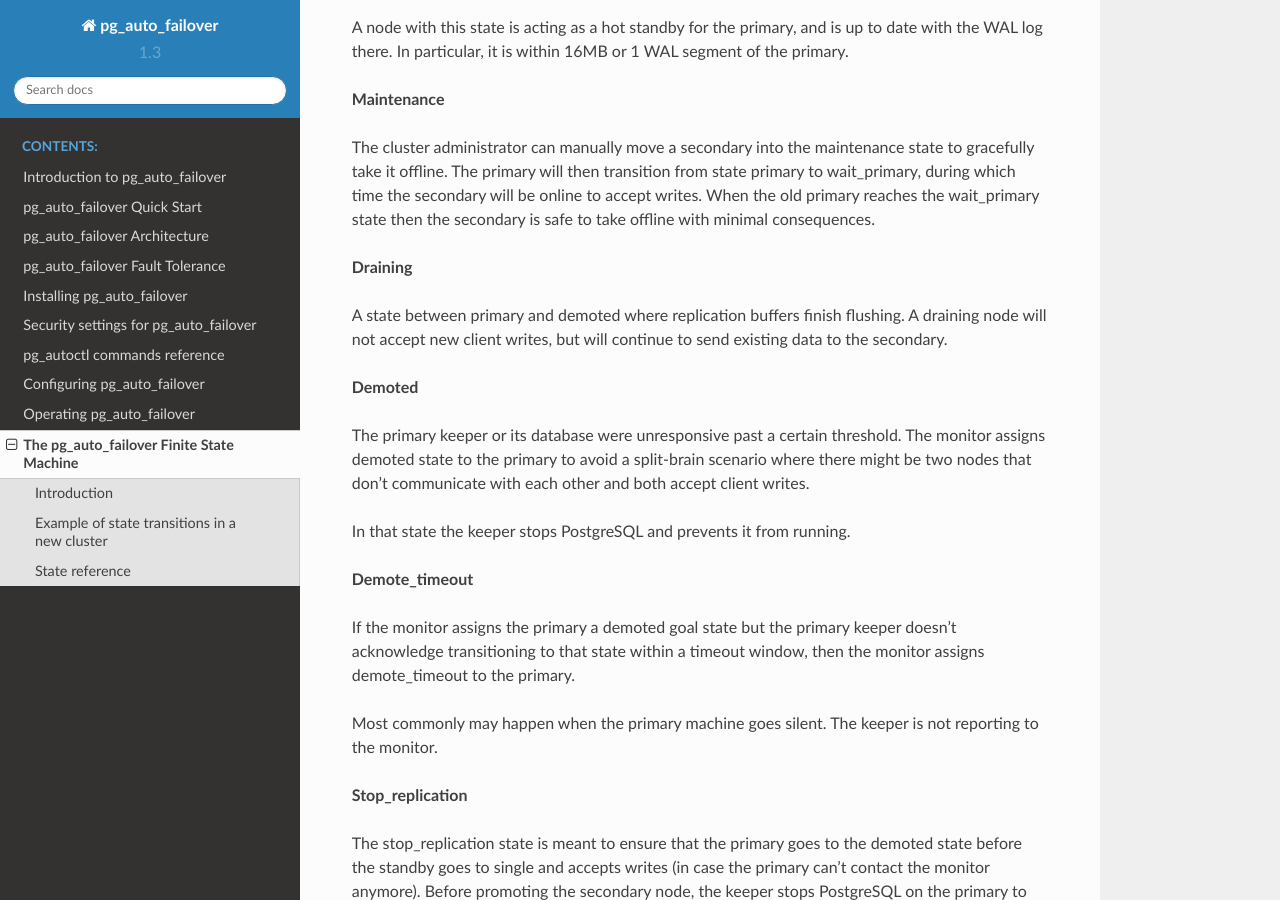
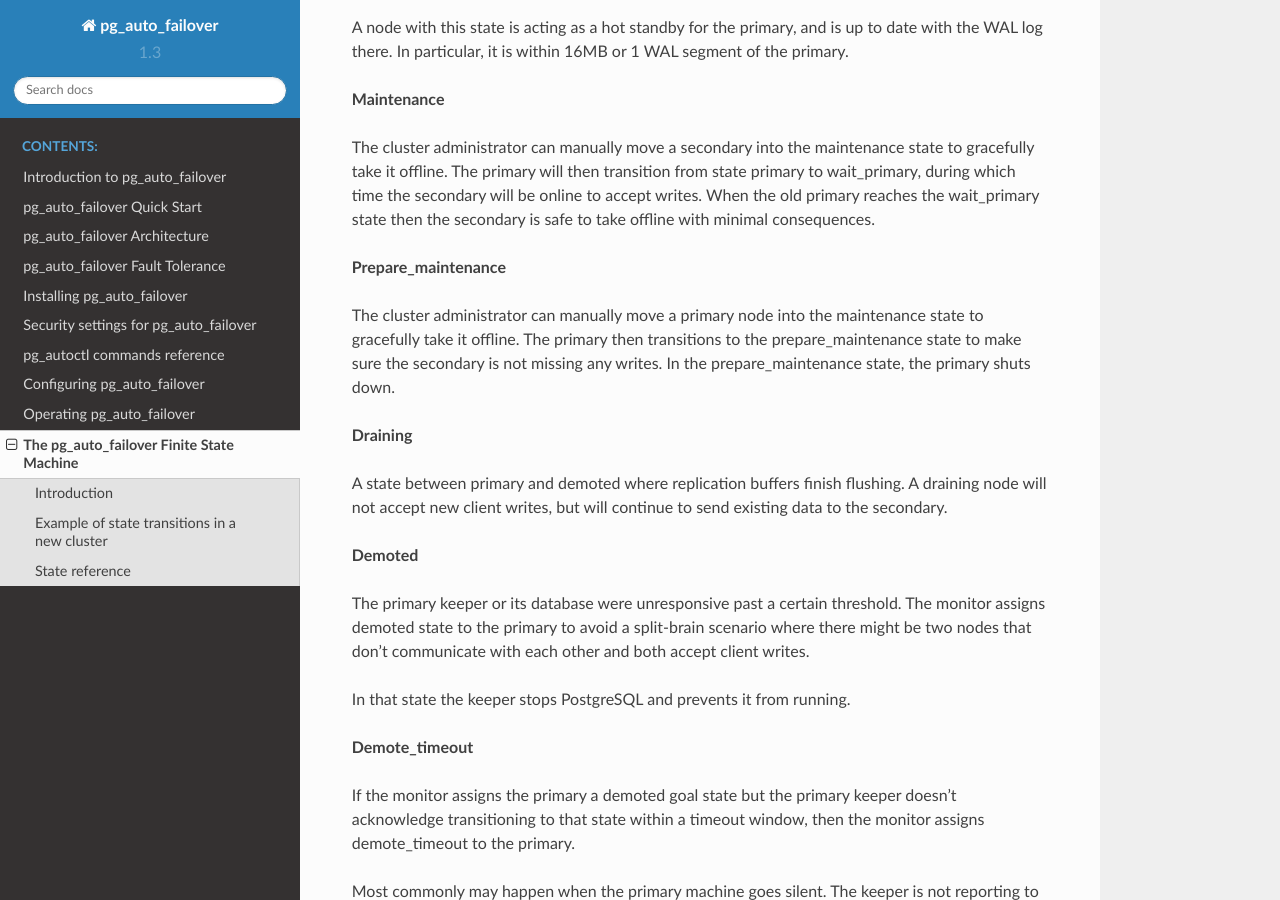
Before and after one commit to hapostgres/pg_auto_failover, a Sphinx documentation site: the page built from docs/fsm.rst, in a window 1280 px wide and 900 px high, scrolled down 2448 px. Built offline with Sphinx 7.4.7 and the Read the Docs theme 2.0.0, drawn with Linux system fonts in a browser that asks for light colours.

Commit message:
Update docs.

```diff
--- a/docs/fsm.rst
+++ b/docs/fsm.rst
@@ -131,6 +131,14 @@
 the wait_primary state then the secondary is safe to take offline with
 minimal consequences.
 
+**Prepare_maintenance**
+
+The cluster administrator can manually move a primary node into the
+maintenance state to gracefully take it offline. The primary then
+transitions to the prepare_maintenance state to make sure the secondary is
+not missing any writes. In the prepare_maintenance state, the primary shuts
+down.
+
 **Draining**
 
 A state between primary and demoted where replication buffers finish
```
